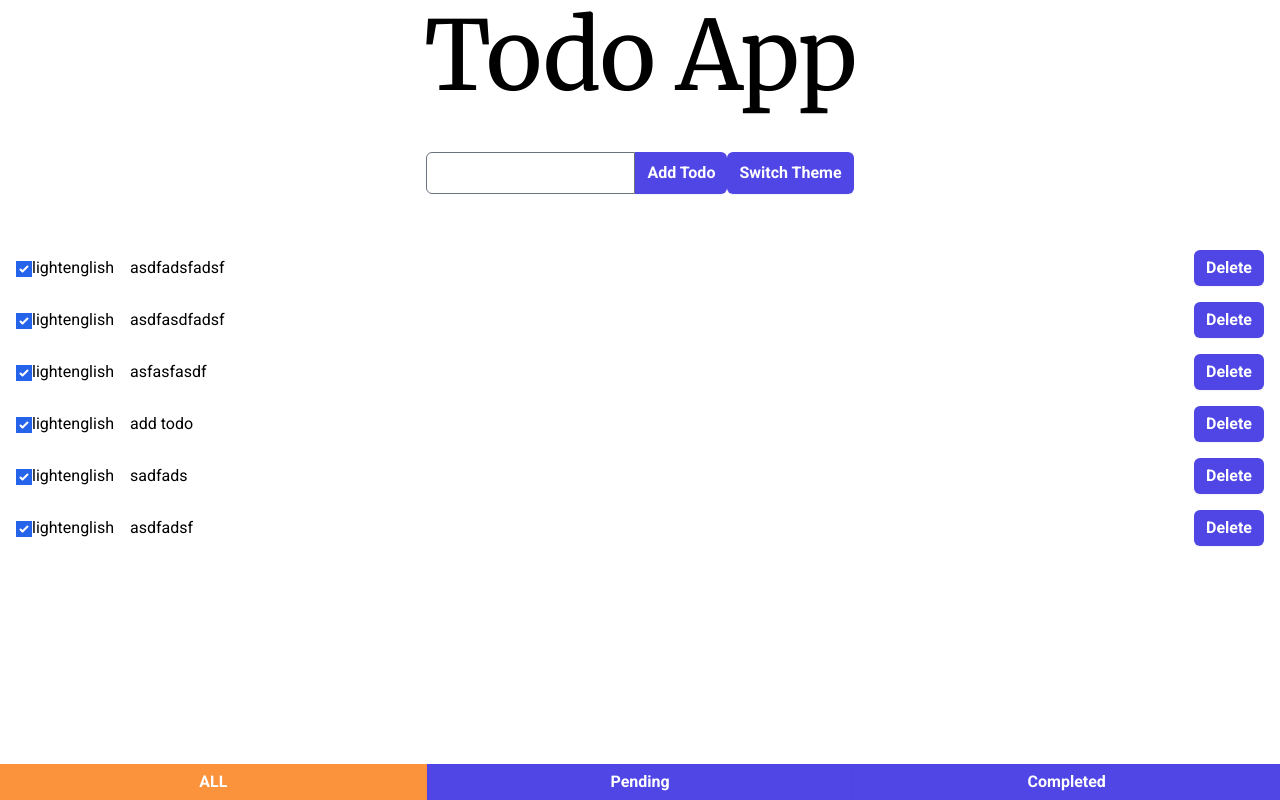
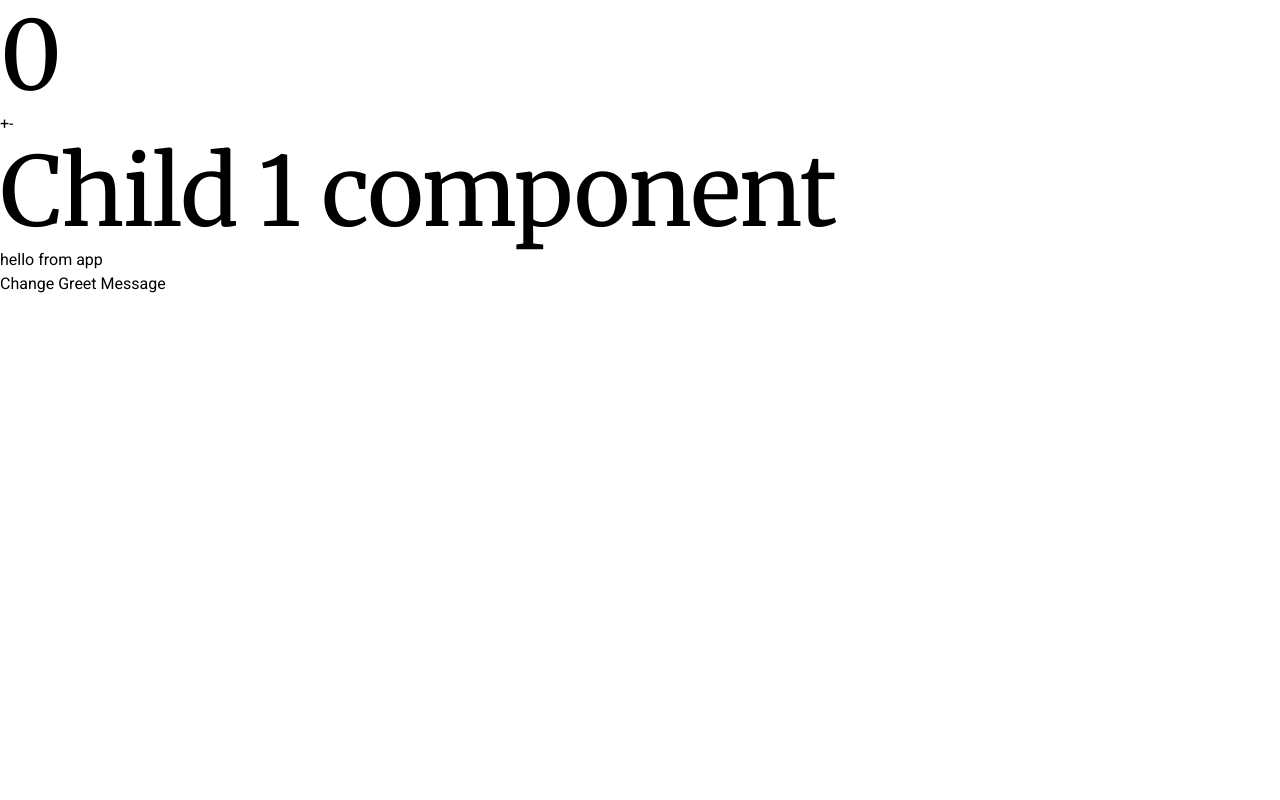
Before and after one commit to the-special-character/fs-8, a React app: page / in a window 1280 px wide. Built offline with nearby package versions, Linux system fonts and the light colour scheme; data requests are answered from the project's data file.

Commit message:
commit code

```diff
--- a/db.json
+++ b/db.json
@@ -1,34 +1,34 @@
 {
   "todoList": [
     {
-      "text": "asdfadsfadsf",
-      "isDone": true,
-      "id": 7
-    },
-    {
       "text": "asdfasdfadsf",
-      "isDone": true,
+      "isDone": false,
       "id": 8
     },
     {
       "text": "asfasfasdf",
-      "isDone": true,
+      "isDone": false,
       "id": 9
     },
     {
       "text": "add todo",
-      "isDone": true,
+      "isDone": false,
       "id": 10
     },
     {
       "text": "sadfads",
-      "isDone": true,
+      "isDone": false,
       "id": 11
     },
     {
       "text": "asdfadsf",
       "isDone": true,
       "id": 12
+    },
+    {
+      "text": "asdfasd",
+      "isDone": false,
+      "id": 13
     }
   ]
 }
--- a/src/HOC/todoHOC.jsx
+++ b/src/HOC/todoHOC.jsx
@@ -1,40 +1,34 @@
 import React, {
   PureComponent,
   createRef,
-}  from 'react';
+  useEffect,
+  useRef,
+  useState,
+} from 'react';
 
 export default WrappedComponent => {
-  class HOCComponent extends PureComponent {
-    constructor(props) {
-      super(props);
-      this.state = {
-        todoList: [],
-        filterType: 'all',
-      };
+  function HOCComponent() {
+    const [todoList, setTodoList] = useState([]);
+    const [filterType, setFilterType] = useState('all');
+    const inputRef = useRef();
 
-      this.inputRef = createRef();
-    }
-
-    componentDidMount() {
-      this.loadTodoData();
-    }
-
-    loadTodoData = async (filterType = 'all') => {
+    const loadTodoData = async (ft = 'all') => {
       try {
         let url = 'http://localhost:3004/todoList';
-        if (filterType !== 'all') {
-          url += `?isDone=${filterType === 'completed'}`;
+        if (ft !== 'all') {
+          url += `?isDone=${ft === 'completed'}`;
         }
         const res = await fetch(url);
         const json = await res.json();
-        this.setState({ todoList: json, filterType });
+        setTodoList(json);
+        setFilterType(ft);
       } catch (error) {}
     };
 
-    addTodo = async event => {
+    const addTodo = async event => {
       try {
         event.preventDefault();
-        const todoText = this.inputRef.current;
+        const todoText = inputRef.current;
 
         const res = await fetch(
           'http://localhost:3004/todoList',
@@ -52,21 +46,11 @@ export default WrappedComponent => {
         );
 
         const todoItem = await res.json();
-
-        // this.loadTodoData();
-
-        this.setState(
-          ({ todoList }) => ({
-            todoList: [...todoList, todoItem],
-          }),
-          () => {
-            this.inputRef.current.value = '';
-          },
-        );
+        setTodoList(val => [...val, todoItem]);
       } catch (error) {}
     };
 
-    toggleComplete = async item => {
+    const toggleComplete = async item => {
       try {
         const res = await fetch(
           `http://localhost:3004/todoList/${item.id}`,
@@ -84,23 +68,18 @@ export default WrappedComponent => {
         );
 
         const todoItem = await res.json();
-
-        this.setState(({ todoList }) => {
-          const i = todoList.findIndex(
-            x => x.id === item.id,
-          );
-          return {
-            todoList: [
-              ...todoList.slice(0, i),
-              todoItem,
-              ...todoList.slice(i + 1),
-            ],
-          };
+        setTodoList(val => {
+          const i = val.findIndex(x => x.id === item.id);
+          return [
+            ...val.slice(0, i),
+            todoItem,
+            ...val.slice(i + 1),
+          ]
         });
       } catch (error) {}
     };
 
-    deleteTodo = async item => {
+    const deleteTodo = async (item) => {
       try {
         await fetch(
           `http://localhost:3004/todoList/${item.id}`,
@@ -109,23 +88,31 @@ export default WrappedComponent => {
           },
         );
 
-        this.setState(({ todoList }, props) => {
-          const i = todoList.findIndex(
-            x => x.id === item.id,
-          );
-          return {
-            todoList: [
-              ...todoList.slice(0, i),
-              ...todoList.slice(i + 1),
-            ],
-          };
+        setTodoList(val => {
+          const i = val.findIndex(x => x.id === item.id);
+          return [
+            ...val.slice(0, i),
+            ...val.slice(i + 1),
+          ]
         });
       } catch (error) {}
-    };
+    }
 
-    render() {
-      return <WrappedComponent loadTodoData={this.loadTodoData} addTodo={this.addTodo} toggleComplete={this.toggleComplete} deleteTodo={this.deleteTodo}  {...this.state} ref={this.inputRef} />;
-    }
+    useEffect(() => {
+      loadTodoData();
+    }, []);
+
+    return (
+      <WrappedComponent
+        loadTodoData={loadTodoData}
+        addTodo={addTodo}
+        toggleComplete={toggleComplete}
+        deleteTodo={deleteTodo}
+        ref={inputRef}
+        todoList={todoList}
+        filterType={filterType}
+      />
+    );
   }
 
   HOCComponent.propTypes = {};
--- a/src/Todo/todoForm.jsx
+++ b/src/Todo/todoForm.jsx
@@ -1,5 +1,4 @@
 import React, { forwardRef, memo } from 'react';
-import ThemeContext from '../context/themeContext';
 
 const TodoForm = forwardRef(({ addTodo }, ref) => {
   console.log('todo form');
@@ -19,13 +18,6 @@ const TodoForm = forwardRef(({ addTodo }, ref) => {
       <button type="submit" className="btn rounded-l-none">
         Add Todo
       </button>
-      <ThemeContext.Consumer>
-        {({ switchTheme }) => (
-          <button className="btn" type='button' onClick={switchTheme}>
-            Switch Theme
-          </button>
-        )}
-      </ThemeContext.Consumer>
     </form>
   );
 });
--- a/src/Todo/todoListItem.jsx
+++ b/src/Todo/todoListItem.jsx
@@ -1,6 +1,4 @@
 import React, { memo} from 'react';
-import ThemeContext from '../context/themeContext'
-import LocaleContext from '../context/localeContext';
 
 function TodoListItem({item, toggleComplete, deleteTodo}) {
     console.log("render todo Item");
@@ -21,16 +19,6 @@ function TodoListItem({item, toggleComplete, deleteTodo}) {
           onChange={() => toggleComplete(item)}
         />
       </div>
-      <ThemeContext.Consumer>
-        {(value) => {
-          console.log("consumer render");
-        return <p>{value.theme}</p>}}
-      </ThemeContext.Consumer>
-      <LocaleContext.Consumer>
-        {({locale}) => {
-          return <p>{locale}</p>
-        }}
-      </LocaleContext.Consumer>
       <p className="flex-1 mx-4 line-clamp-1">
         {item.text}
       </p>
--- a/src/index.jsx
+++ b/src/index.jsx
@@ -1,17 +1,71 @@
-import React from 'react';
+import React, { memo, useCallback, useMemo, useState } from 'react';
 import { createRoot } from 'react-dom/client';
+import './style.css';
 import Todo from './Todo';
-import './style.css';
-import { ThemeProvider } from './context/themeContext';
-import { LocaleProvider } from './context/localeContext';
 
 const container = document.getElementById('app');
 const root = createRoot(container);
 
-root.render(
-  <LocaleProvider>
-    <ThemeProvider>
-      <Todo />
-    </ThemeProvider>
-  </LocaleProvider>,
-);
+const Child1 = memo(({ msg }) => {
+  console.log('Child 1 component');
+  return (
+    <div>
+      <h1>Child 1 component</h1>
+      <p>{msg.title}</p>
+    </div>
+  );
+});
+
+Child1.displayName = "Child1"
+
+const Child2 = memo(({increment,decrement }) => {
+  console.log('Child 2 component');
+  return (
+    <div>
+      <button type="button" onClick={increment}>
+        +
+      </button>
+      <button type="button" onClick={decrement}>
+        -
+      </button>
+    </div>
+  );
+});
+
+Child2.displayName = "Child2"
+
+function App() {
+  const [count, setCount] = useState(0)
+  const [greet, setGreet] = useState('hello');
+
+  const increment = useCallback(() => {
+    setCount(val  => val + 1);
+  }, []);
+
+  const decrement = useCallback(() => {
+    setCount(val  => val - 1);
+  }, []);
+
+  const msg = useMemo(
+    () => ({ title: `${greet} from app` }),
+    [greet],
+  );
+
+  const changeGreetMsg = () => {
+    setGreet("bounjour")
+  }
+
+  return (
+    <div>
+
+      <h1>{count}</h1>
+
+      <Child2 increment={increment} decrement={decrement} />
+      <Child1 msg={msg} />
+
+      <button type='button' onClick={changeGreetMsg}>Change Greet Message</button>
+    </div>
+  );
+}
+
+root.render(<App />);
--- /dev/null
+++ b/src/testHook.jsx
@@ -0,0 +1,121 @@
+import React, { useEffect, useState, useRef } from 'react';
+
+// Mounting
+
+// Constructor
+// GetDerivedStateFromProps
+// render
+// componendDidMount
+
+// Updating
+// GetDerivedStateFromProps
+// shouldComponentUpdate
+// render
+// snapshotBeforeUpdate(Not Possible)
+// componentDidUpdate
+
+// Unmounting
+// componentWillUnmont
+
+// Error(Not Possible)
+// getDerivedStateFromError
+// componentDidCatch
+
+function Child({ name }) {
+  const [greet, setGreet] = useState(`hello ${name}`);
+  const [count, setCount] = useState(0);
+  const h1Ref = useRef();
+
+  const mounted = useRef(false);
+
+  useEffect(() => {
+    if (mounted.current) {
+      console.log('Component did update for greet');
+      setGreet(new Date().valueOf())
+    }
+  }, [greet]);
+
+  useEffect(() => {
+    if (mounted.current) {
+      console.log(count);
+      console.log(greet);
+    }
+  }, [count]);
+
+  // componentDidMount
+  useEffect(() => {
+    console.log('Component did mount');
+    h1Ref.current.style.color = 'red';
+    const mouseMove = () => {
+      console.log('mouse moved');
+    };
+    document.addEventListener('mousemove', mouseMove);
+
+    mounted.current = true;
+
+    return () => {
+      document.removeEventListener('mousemove', mouseMove);
+    };
+  }, []);
+
+  const changeGreet = () => {
+    setGreet(`halo ${name}`);
+    setCount(15)
+  };
+
+  const increment = () => {
+    setCount(val => val + 1);
+  };
+
+  const decrement = () => {
+    setCount(val => val - 1);
+  };
+
+  console.log('child render');
+
+  return (
+    <div>
+      <h1 ref={h1Ref} id="heading">
+        {greet}
+      </h1>
+      <button type="button" onClick={changeGreet}>
+        Change Greet Message
+      </button>
+
+      <button type="button" onClick={increment}>
+        +
+      </button>
+      {count}
+      <button type="button" onClick={decrement}>
+        -
+      </button>
+    </div>
+  );
+}
+
+function TestHook() {
+  const [count, setCount] = useState(0);
+
+  const increment = () => {
+    setCount(val => val + 1);
+  };
+
+  const decrement = () => {
+    setCount(val => val - 1);
+  };
+
+  return (
+    <div>
+      <button type="button" onClick={increment}>
+        +
+      </button>
+      {count}
+      <button type="button" onClick={decrement}>
+        -
+      </button>
+      {count < 5 && <Child name="Yagnesh" />}
+    </div>
+  );
+}
+
+export default TestHook;
```
Also changed, not shown: src/Todo/index.jsx (+5 -2 lines).
